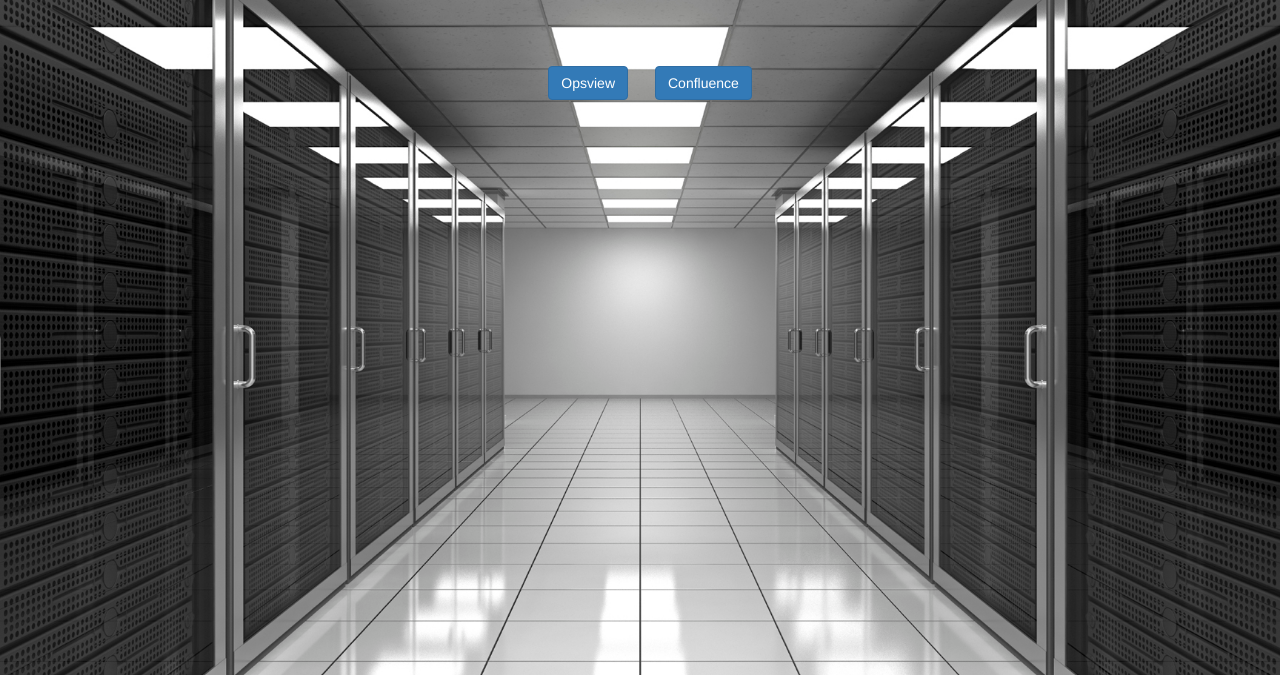
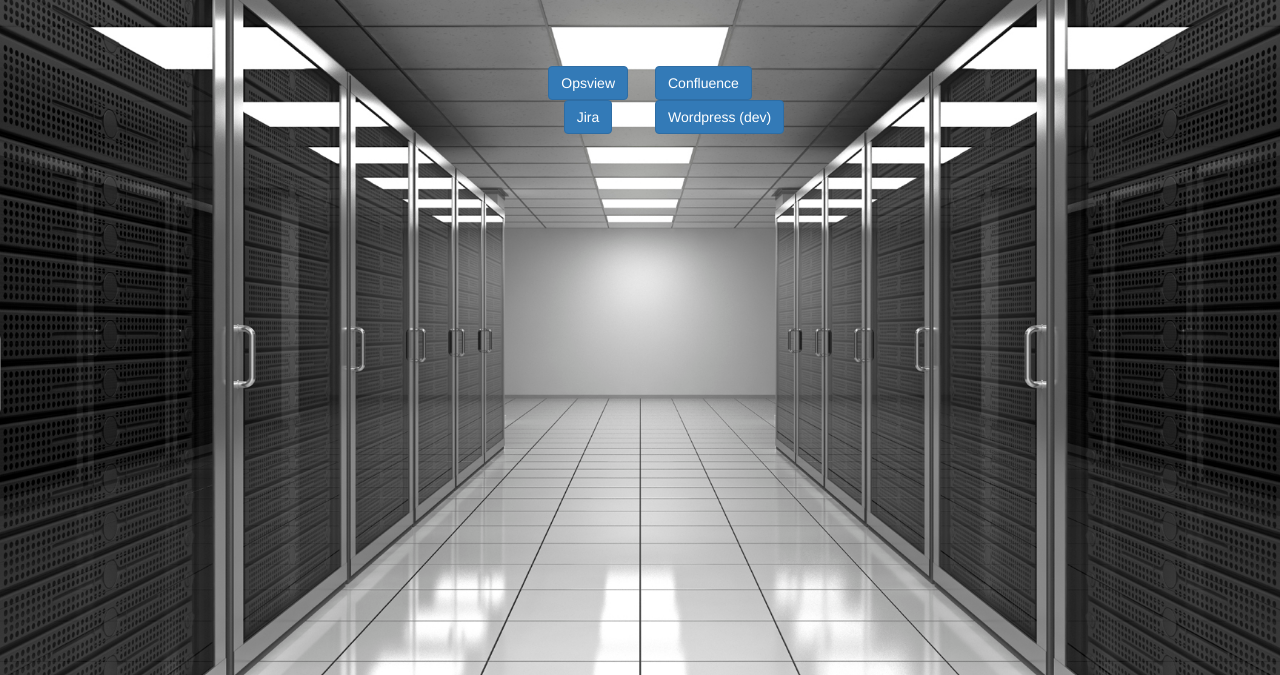
Before and after one commit to Buelto/David-Chatterton, a plain HTML site: page index.html in a window 1280 px wide. Shown: the part 125-800 px from the top of the page. Drawn offline with Linux system fonts and the light colour scheme.

Commit message:
Added buttons for jira and wordpress

```diff
--- a/index.html
+++ b/index.html
@@ -23,6 +23,12 @@
             <div class="col-md-1 ">
             <a type="button" class="btn btn-primary button1" href="http://confluence.thedavid.center" target="_blank">Confluence</a></div>
             </div>
+           <div class=" col-md-1 col-md-offset-5">
+            <a type="button" class="btn btn-primary button1" href="http://jira.thedavid.center" target="_blank"> Jira</a></div>
+            <div class="col-md-1 ">
+            <a type="button" class="btn btn-primary button1" href="http://wordpress.thedavid.center" target="_blank">Wordpress (dev)</a></div>
+            </div>
+
 
     </div>
 
```
